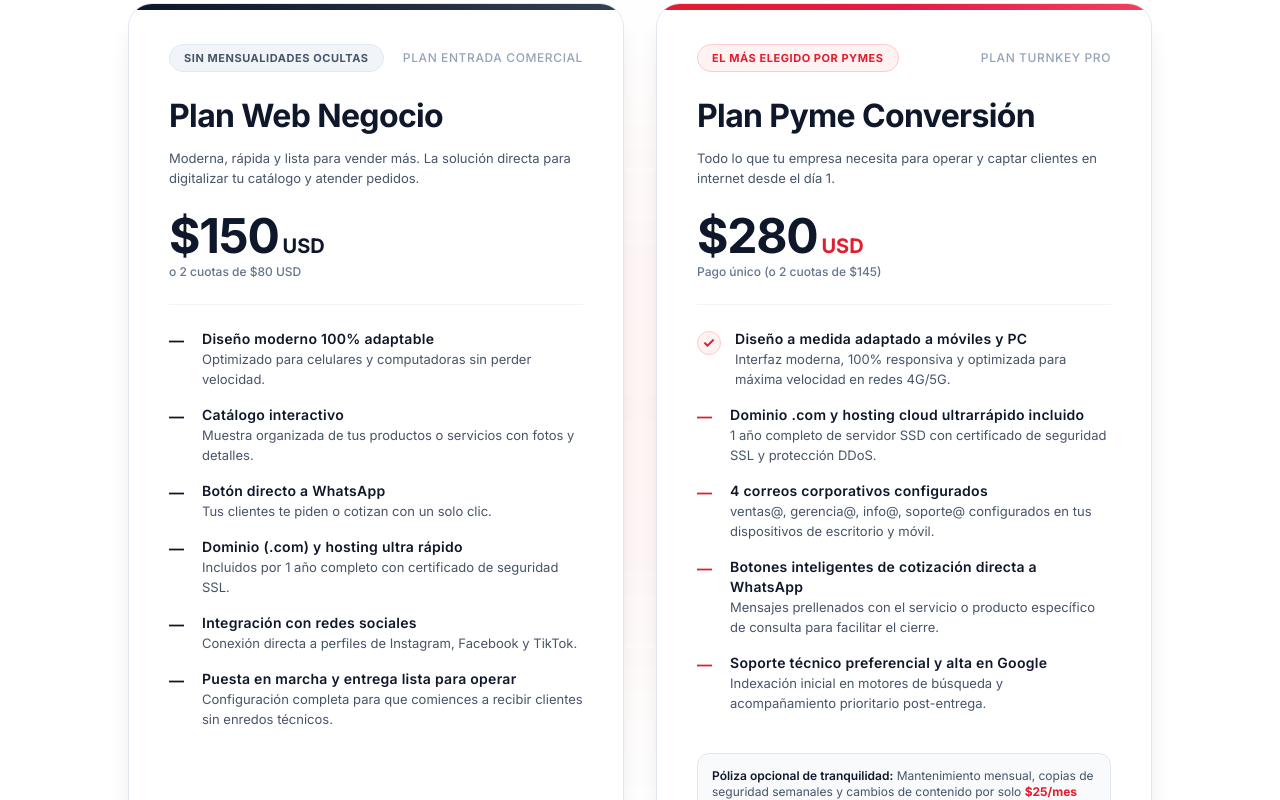
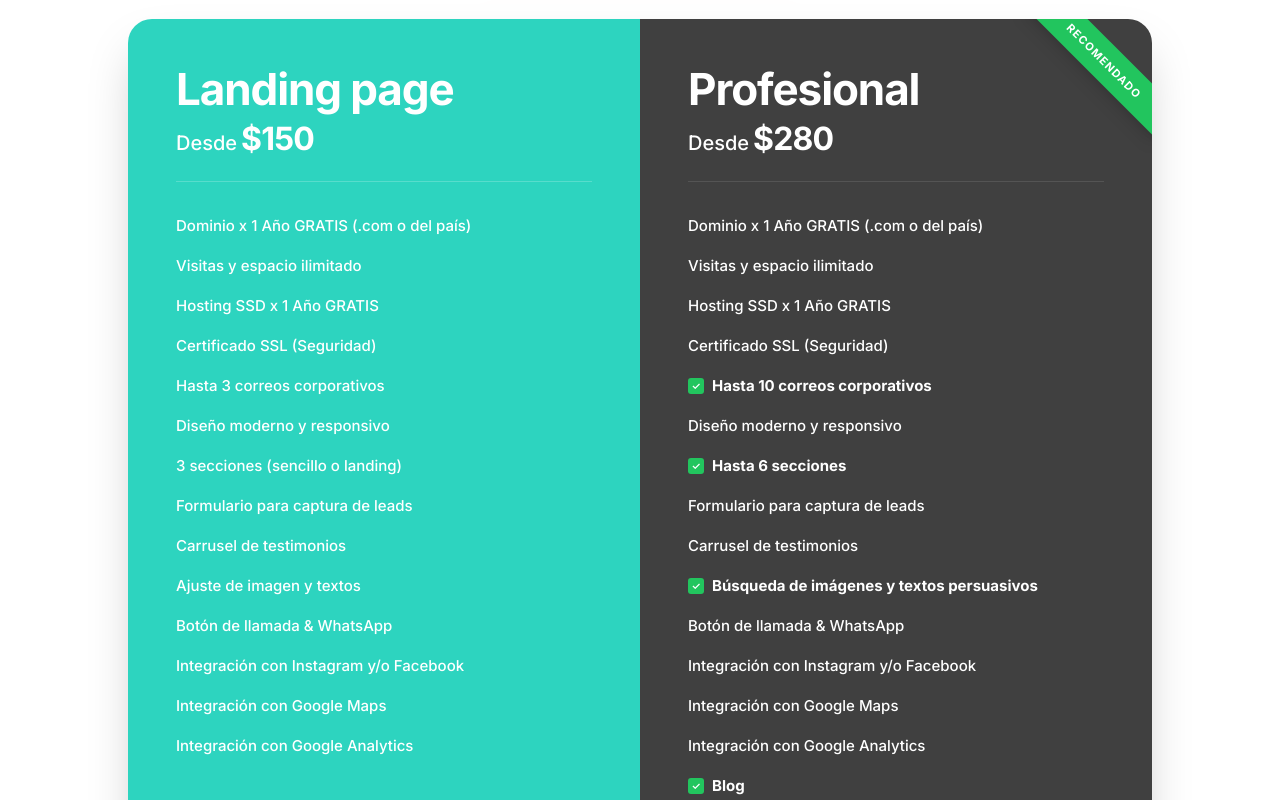
Before and after one commit to santiagoxx93/Digital_Drift_Software, a React (Vite) app: page / in a window 1280 px wide. Shown: the part 2300-3100 px from the top of the page. Built offline with nearby package versions, Linux system fonts and the light colour scheme.

Commit message:
UI: Update Paquetes to new design and add contact info block

```diff
--- a/src/App.jsx
+++ b/src/App.jsx
@@ -433,170 +433,99 @@ function App() {
       </p>
 </div>
 {/*  Pricing Cards Grid  */}
-<div className="grid grid-cols-1 md:grid-cols-2 gap-8 max-w-5xl mx-auto relative z-10">
+<div className="flex flex-col md:flex-row max-w-5xl mx-auto relative z-10 shadow-2xl rounded-3xl overflow-hidden mt-12">
 
-  {/* Tarjeta 1: Plan Web Negocio */}
-  <div className="h-full flex flex-col justify-between bg-white rounded-3xl p-6 sm:p-10 shadow-xl border border-slate-200 hover:border-slate-800/60 hover:shadow-[0_20px_40px_rgba(15,23,42,0.12)] transition-all duration-300 relative overflow-hidden">
-    {/* Top Accent Ribbon */}
-    <div className="absolute top-0 inset-x-0 h-1.5 bg-gradient-to-r from-slate-900 via-slate-800 to-slate-700"></div>
-
-    <div>
-      <div className="flex justify-between items-center mb-6">
-        <span className="px-3.5 py-1.5 rounded-full bg-slate-100 border border-slate-200 text-slate-600 font-label-sm text-label-sm font-bold uppercase tracking-wider">
-          Sin mensualidades ocultas
-        </span>
-        <span className="text-xs uppercase font-medium tracking-wider text-slate-400">Plan Entrada Comercial</span>
-      </div>
-
-      <div className="flex flex-col gap-2 pb-6 border-b border-slate-100">
-        <h3 className="font-headline-lg text-headline-lg font-extrabold text-slate-900">Plan Web Negocio</h3>
-        <p className="font-body-sm text-body-sm text-slate-600 mt-1">Moderna, rápida y lista para vender más. La solución directa para digitalizar tu catálogo y atender pedidos.</p>
-
-        <div className="flex flex-col mt-4">
-          <div className="flex items-baseline gap-1">
-            <span className="text-5xl font-extrabold text-[#0f172a] tracking-tight">$150</span>
-            <span className="text-xl font-bold text-slate-900">USD</span>
-          </div>
-          <span className="text-xs text-slate-500 font-medium mt-1">o 2 cuotas de $80 USD</span>
-        </div>
-      </div>
-
-      {/* Lista de características */}
-      <div className="space-y-4 py-6">
-        <div className="flex items-start gap-3.5">
-          <span className="text-slate-900 font-bold mr-1">—</span>
-          <div className="flex flex-col">
-            <span className="font-label-lg text-label-lg text-slate-900 font-semibold">Diseño moderno 100% adaptable</span>
-            <span className="font-body-sm text-body-sm text-slate-600">Optimizado para celulares y computadoras sin perder velocidad.</span>
-          </div>
-        </div>
-        <div className="flex items-start gap-3.5">
-          <span className="text-slate-900 font-bold mr-1">—</span>
-          <div className="flex flex-col">
-            <span className="font-label-lg text-label-lg text-slate-900 font-semibold">Catálogo interactivo</span>
-            <span className="font-body-sm text-body-sm text-slate-600">Muestra organizada de tus productos o servicios con fotos y detalles.</span>
-          </div>
-        </div>
-        <div className="flex items-start gap-3.5">
-          <span className="text-slate-900 font-bold mr-1">—</span>
-          <div className="flex flex-col">
-            <span className="font-label-lg text-label-lg text-slate-900 font-semibold">Botón directo a WhatsApp</span>
-            <span className="font-body-sm text-body-sm text-slate-600">Tus clientes te piden o cotizan con un solo clic.</span>
-          </div>
-        </div>
-        <div className="flex items-start gap-3.5">
-          <span className="text-slate-900 font-bold mr-1">—</span>
-          <div className="flex flex-col">
-            <span className="font-label-lg text-label-lg text-slate-900 font-semibold">Dominio (.com) y hosting ultra rápido</span>
-            <span className="font-body-sm text-body-sm text-slate-600">Incluidos por 1 año completo con certificado de seguridad SSL.</span>
-          </div>
-        </div>
-        <div className="flex items-start gap-3.5">
-          <span className="text-slate-900 font-bold mr-1">—</span>
-          <div className="flex flex-col">
-            <span className="font-label-lg text-label-lg text-slate-900 font-semibold">Integración con redes sociales</span>
-            <span className="font-body-sm text-body-sm text-slate-600">Conexión directa a perfiles de Instagram, Facebook y TikTok.</span>
-          </div>
-        </div>
-        <div className="flex items-start gap-3.5">
-          <span className="text-slate-900 font-bold mr-1">—</span>
-          <div className="flex flex-col">
-            <span className="font-label-lg text-label-lg text-slate-900 font-semibold">Puesta en marcha y entrega lista para operar</span>
-            <span className="font-body-sm text-body-sm text-slate-600">Configuración completa para que comiences a recibir clientes sin enredos técnicos.</span>
-          </div>
-        </div>
+  {/* Tarjeta 1: Landing page */}
+  <div className="flex-1 flex flex-col bg-[#2dd4bf] text-white p-8 md:p-12 relative">
+    <div className="mb-8 border-b border-white/20 pb-6">
+      <h3 className="font-headline-lg text-[40px] md:text-[44px] font-extrabold tracking-tight leading-none">Landing page</h3>
+      <div className="flex items-baseline gap-1 mt-4">
+        <span className="text-xl font-medium">Desde</span>
+        <span className="text-[32px] font-extrabold tracking-tight">$150</span>
       </div>
     </div>
 
-    <div className="pt-3 mt-auto">
-      <a className="w-full flex items-center justify-center gap-2 bg-slate-900 hover:bg-slate-800 text-white py-4 px-6 rounded-xl font-headline-sm text-headline-sm font-bold shadow-sm transition-all duration-200 hover:scale-[1.01] active:scale-[0.99]" href="https://wa.me/584125063754?text=Hola%20Digital%20Drift,%20quiero%20empezar%20con%20el%20Plan%20Web%20Negocio%20de%20$150." rel="noopener noreferrer" target="_blank">
-        <span className="">Quiero este plan →</span>
+    <ul className="flex flex-col gap-4 font-body-sm text-[15px] flex-grow font-medium">
+      <li>Dominio x 1 Año GRATIS (.com o del país)</li>
+      <li>Visitas y espacio ilimitado</li>
+      <li>Hosting SSD x 1 Año GRATIS</li>
+      <li>Certificado SSL (Seguridad)</li>
+      <li>Hasta 3 correos corporativos</li>
+      <li>Diseño moderno y responsivo</li>
+      <li>3 secciones (sencillo o landing)</li>
+      <li>Formulario para captura de leads</li>
+      <li>Carrusel de testimonios</li>
+      <li>Ajuste de imagen y textos</li>
+      <li>Botón de llamada & WhatsApp</li>
+      <li>Integración con Instagram y/o Facebook</li>
+      <li>Integración con Google Maps</li>
+      <li>Integración con Google Analytics</li>
+    </ul>
+
+    <div className="pt-10 mt-auto flex justify-center">
+      <a className="bg-white text-slate-900 py-4 px-10 rounded-xl font-bold shadow-md hover:bg-slate-50 transition-colors w-full sm:w-auto text-center" href="https://wa.me/584125063754?text=Hola,%20quiero%20cotizar%20el%20paquete%20Landing%20Page%20de%20$150" target="_blank" rel="noopener noreferrer">
+        COTIZAR WEB
       </a>
-      <div className="flex items-center justify-center gap-2 mt-3 font-body-sm text-body-sm text-slate-500">
-        <span className="">Sin mensualidades • 100% tuya</span>
-      </div>
     </div>
   </div>
 
-  {/* Tarjeta 2: Plan Pyme Conversión (Actual) */}
-  <div className="h-full flex flex-col justify-between bg-white rounded-3xl p-6 sm:p-10 shadow-xl border border-slate-200 hover:border-[#e11d2e]/60 hover:shadow-[0_20px_40px_rgba(255,26,53,0.12)] transition-all duration-300 relative overflow-hidden">
-    <div className="absolute top-0 inset-x-0 h-1.5 bg-gradient-to-r from-[#e11d2e] via-[#e11d48] to-[#f43f5e]"></div>
+  {/* Tarjeta 2: Profesional */}
+  <div className="flex-1 flex flex-col bg-[#404040] text-white p-8 md:p-12 relative overflow-hidden">
+    {/* Ribbon */}
+    <div className="absolute top-6 -right-12 w-48 bg-[#22c55e] text-white text-center py-1.5 font-bold text-[11px] uppercase tracking-widest rotate-45 shadow-lg z-10">
+      RECOMENDADO
+    </div>
 
-    <div>
-      <div className="flex justify-between items-center mb-6">
-        <span className="px-3.5 py-1.5 rounded-full bg-red-50 border border-red-200 text-[#e11d2e] font-label-sm text-label-sm font-extrabold uppercase tracking-wider">
-          EL MÁS ELEGIDO POR PYMES
-        </span>
-        <span className="text-xs uppercase font-medium tracking-wider text-slate-400">Plan Turnkey Pro</span>
-      </div>
-
-      <div className="flex flex-col gap-2 pb-6 border-b border-slate-100">
-        <h3 className="font-headline-lg text-headline-lg font-extrabold text-slate-900">Plan Pyme Conversión</h3>
-        <p className="font-body-sm text-body-sm text-slate-600 mt-1">Todo lo que tu empresa necesita para operar y captar clientes en internet desde el día 1.</p>
-
-        <div className="flex flex-col mt-4">
-          <div className="flex items-baseline gap-1">
-            <span className="text-5xl font-extrabold text-[#0f172a] tracking-tight">$280</span>
-            <span className="text-xl font-bold text-[#e11d2e]">USD</span>
-          </div>
-          <span className="text-xs text-slate-500 font-medium mt-1">Pago único (o 2 cuotas de $145)</span>
-        </div>
-      </div>
-
-      <div className="space-y-4 py-6">
-        <div className="flex items-start gap-3.5">
-          <div className="w-6 h-6 rounded-full bg-red-50 border border-red-200 flex items-center justify-center shrink-0 mt-0.5">
-            <span className="material-symbols-outlined text-[#e11d2e] text-[16px] font-bold">check</span>
-          </div>
-          <div className="flex flex-col">
-            <span className="font-label-lg text-label-lg text-slate-900 font-semibold">Diseño a medida adaptado a móviles y PC</span>
-            <span className="font-body-sm text-body-sm text-slate-600">Interfaz moderna, 100% responsiva y optimizada para máxima velocidad en redes 4G/5G.</span>
-          </div>
-        </div>
-        <div className="flex items-start gap-3.5">
-          <span className="text-[#e11d2e] font-bold mr-1">—</span>
-          <div className="flex flex-col">
-            <span className="font-label-lg text-label-lg text-slate-900 font-semibold">Dominio .com y hosting cloud ultrarrápido incluido</span>
-            <span className="font-body-sm text-body-sm text-slate-600">1 año completo de servidor SSD con certificado de seguridad SSL y protección DDoS.</span>
-          </div>
-        </div>
-        <div className="flex items-start gap-3.5">
-          <span className="text-[#e11d2e] font-bold mr-1">—</span>
-          <div className="flex flex-col">
-            <span className="font-label-lg text-label-lg text-slate-900 font-semibold">4 correos corporativos configurados</span>
-            <span className="font-body-sm text-body-sm text-slate-600">ventas@, gerencia@, info@, soporte@ configurados en tus dispositivos de escritorio y móvil.</span>
-          </div>
-        </div>
-        <div className="flex items-start gap-3.5">
-          <span className="text-[#e11d2e] font-bold mr-1">—</span>
-          <div className="flex flex-col">
-            <span className="font-label-lg text-label-lg text-slate-900 font-semibold">Botones inteligentes de cotización directa a WhatsApp</span>
-            <span className="font-body-sm text-body-sm text-slate-600">Mensajes prellenados con el servicio o producto específico de consulta para facilitar el cierre.</span>
-          </div>
-        </div>
-        <div className="flex items-start gap-3.5">
-          <span className="text-[#e11d2e] font-bold mr-1">—</span>
-          <div className="flex flex-col">
-            <span className="font-label-lg text-label-lg text-slate-900 font-semibold">Soporte técnico preferencial y alta en Google</span>
-            <span className="font-body-sm text-body-sm text-slate-600">Indexación inicial en motores de búsqueda y acompañamiento prioritario post-entrega.</span>
-          </div>
-        </div>
-      </div>
-
-      <div className="bg-slate-50 border border-slate-200 rounded-xl p-3.5 flex items-center gap-3 my-4">
-        <div className="text-xs text-slate-600">
-          <strong className="text-slate-900 font-semibold">Póliza opcional de tranquilidad:</strong> Mantenimiento mensual, copias de seguridad semanales y cambios de contenido por solo <span className="text-[#e11d2e] font-bold">$25/mes</span> (totalmente opcional).
-        </div>
+    <div className="mb-8 border-b border-white/10 pb-6">
+      <h3 className="font-headline-lg text-[40px] md:text-[44px] font-extrabold tracking-tight leading-none">Profesional</h3>
+      <div className="flex items-baseline gap-1 mt-4">
+        <span className="text-xl font-medium">Desde</span>
+        <span className="text-[32px] font-extrabold tracking-tight">$280</span>
       </div>
     </div>
 
-    <div className="pt-3 mt-auto">
-      <a className="w-full flex items-center justify-center gap-2 bg-[#e11d2e] hover:bg-[#b81524] text-white py-4 px-6 rounded-xl font-headline-sm text-headline-sm font-bold shadow-[0_8px_24px_-2px_rgba(225,29,46,0.35)] transition-all duration-200 hover:scale-[1.01] active:scale-[0.99]" href="https://wa.me/584125063754?text=Hola%20Digital%20Drift,%20quiero%20empezar%20con%20el%20Plan%20Pyme%20Conversión%20de%20$280." rel="noopener noreferrer" target="_blank">
-        <span className="">Quiero mi web lista →</span>
+    <ul className="flex flex-col gap-4 font-body-sm text-[15px] flex-grow font-medium">
+      <li>Dominio x 1 Año GRATIS (.com o del país)</li>
+      <li>Visitas y espacio ilimitado</li>
+      <li>Hosting SSD x 1 Año GRATIS</li>
+      <li>Certificado SSL (Seguridad)</li>
+      <li className="font-bold flex items-start gap-2 text-white">
+        <div className="bg-[#22c55e] rounded-[3px] w-4 h-4 mt-1 flex items-center justify-center text-white text-[10px] shrink-0 font-extrabold">✓</div>
+        Hasta 10 correos corporativos
+      </li>
+      <li>Diseño moderno y responsivo</li>
+      <li className="font-bold flex items-start gap-2 text-white">
+        <div className="bg-[#22c55e] rounded-[3px] w-4 h-4 mt-1 flex items-center justify-center text-white text-[10px] shrink-0 font-extrabold">✓</div>
+        Hasta 6 secciones
+      </li>
+      <li>Formulario para captura de leads</li>
+      <li>Carrusel de testimonios</li>
+      <li className="font-bold flex items-start gap-2 text-white">
+        <div className="bg-[#22c55e] rounded-[3px] w-4 h-4 mt-1 flex items-center justify-center text-white text-[10px] shrink-0 font-extrabold">✓</div>
+        Búsqueda de imágenes y textos persuasivos
+      </li>
+      <li>Botón de llamada & WhatsApp</li>
+      <li>Integración con Instagram y/o Facebook</li>
+      <li>Integración con Google Maps</li>
+      <li>Integración con Google Analytics</li>
+      <li className="font-bold flex items-start gap-2 text-white">
+        <div className="bg-[#22c55e] rounded-[3px] w-4 h-4 mt-1 flex items-center justify-center text-white text-[10px] shrink-0 font-extrabold">✓</div>
+        Blog
+      </li>
+      <li className="font-bold flex items-start gap-2 text-white">
+        <div className="bg-[#22c55e] rounded-[3px] w-4 h-4 mt-1 flex items-center justify-center text-white text-[10px] shrink-0 font-extrabold">✓</div>
+        Redacción SEO
+      </li>
+      <li className="font-bold flex items-start gap-2 text-white">
+        <div className="bg-[#22c55e] rounded-[3px] w-4 h-4 mt-1 flex items-center justify-center text-white text-[10px] shrink-0 font-extrabold">✓</div>
+        Sitio autogestionable (incluye video tutorial)
+      </li>
+    </ul>
+
+    <div className="pt-10 mt-auto flex justify-center">
+      <a className="bg-white text-slate-900 py-4 px-10 rounded-xl font-bold shadow-md hover:bg-slate-50 transition-colors w-full sm:w-auto text-center" href="https://wa.me/584125063754?text=Hola,%20quiero%20cotizar%20el%20paquete%20Profesional%20de%20$280" target="_blank" rel="noopener noreferrer">
+        COTIZAR WEB
       </a>
-      <div className="flex items-center justify-center gap-2 mt-3 font-body-sm text-body-sm text-slate-500">
-        <span className="">Sin contratos • 100% tuya</span>
-      </div>
     </div>
   </div>
 
@@ -771,6 +700,39 @@ function App() {
     <span className="">Chatear por WhatsApp</span>
   </a>
 
+  {/* Contact Info Block (Email, Phone, Instagram) */}
+  <div className="w-full max-w-4xl mx-auto flex flex-col md:flex-row justify-center items-start md:items-center gap-6 md:gap-12 py-8 my-4 border-y border-slate-200/60">
+    <div className="flex items-center gap-4">
+      <div className="w-12 h-12 rounded-xl bg-[#2dd4bf]/10 flex items-center justify-center shrink-0">
+        <svg className="w-6 h-6 text-[#2dd4bf]" fill="none" stroke="currentColor" viewBox="0 0 24 24"><path strokeLinecap="round" strokeLinejoin="round" strokeWidth={2} d="M3 8l7.89 5.26a2 2 0 002.22 0L21 8M5 19h14a2 2 0 002-2V7a2 2 0 00-2-2H5a2 2 0 00-2 2v10a2 2 0 002 2z" /></svg>
+      </div>
+      <div className="flex flex-col text-left">
+        <span className="text-xs uppercase font-bold text-slate-500 tracking-wider">Email</span>
+        <a href="mailto:contacto@digitaldriftagency.lat" className="text-[15px] font-medium text-slate-900 hover:text-[#e11d2e] transition-colors">contacto@digitaldriftagency.lat</a>
+      </div>
+    </div>
+
+    <div className="flex items-center gap-4">
+      <div className="w-12 h-12 rounded-xl bg-[#2dd4bf]/10 flex items-center justify-center shrink-0">
+        <svg className="w-6 h-6 text-[#2dd4bf]" fill="none" stroke="currentColor" viewBox="0 0 24 24"><path strokeLinecap="round" strokeLinejoin="round" strokeWidth={2} d="M3 5a2 2 0 012-2h3.28a1 1 0 01.948.684l1.498 4.493a1 1 0 01-.502 1.21l-2.257 1.13a11.042 11.042 0 005.516 5.516l1.13-2.257a1 1 0 011.21-.502l4.493 1.498a1 1 0 01.684.949V19a2 2 0 01-2 2h-1C9.716 21 3 14.284 3 6V5z" /></svg>
+      </div>
+      <div className="flex flex-col text-left">
+        <span className="text-xs uppercase font-bold text-slate-500 tracking-wider">Teléfono</span>
+        <a href="https://wa.me/584125063754" className="text-[15px] font-medium text-slate-900 hover:text-[#e11d2e] transition-colors">+58 412 506 3754</a>
+      </div>
+    </div>
+
+    <div className="flex items-center gap-4">
+      <div className="w-12 h-12 rounded-xl bg-[#2dd4bf]/10 flex items-center justify-center shrink-0">
+        <svg className="w-6 h-6 text-[#2dd4bf]" fill="none" stroke="currentColor" viewBox="0 0 24 24"><rect width="20" height="20" x="2" y="2" rx="5" ry="5" strokeWidth={2}></rect><path strokeLinecap="round" strokeLinejoin="round" strokeWidth={2} d="M16 11.37A4 4 0 1112.63 8 4 4 0 0116 11.37z"></path><line x1="17.5" y1="6.5" x2="17.51" y2="6.5" strokeWidth={2}></line></svg>
+      </div>
+      <div className="flex flex-col text-left">
+        <span className="text-xs uppercase font-bold text-slate-500 tracking-wider">Instagram</span>
+        <a href="https://www.instagram.com/digitaldrift_agency/" target="_blank" rel="noopener noreferrer" className="text-[15px] font-medium text-slate-900 hover:text-[#e11d2e] transition-colors">@digitaldrift_agency</a>
+      </div>
+    </div>
+  </div>
+
   <div className="w-full max-w-xl mx-auto bg-white rounded-3xl p-6 sm:p-8 shadow-[0_8px_30px_rgb(0,0,0,0.04)] border border-slate-200 mt-2 text-left relative overflow-hidden group">
     <div className="absolute top-0 inset-x-0 h-1 bg-gradient-to-r from-transparent via-[#e11d2e] to-transparent opacity-0 group-hover:opacity-100 transition-opacity"></div>
     <h3 className="font-headline-sm text-headline-sm font-bold text-slate-900 mb-2">¿Prefieres detallarnos tu proyecto?</h3>
```
